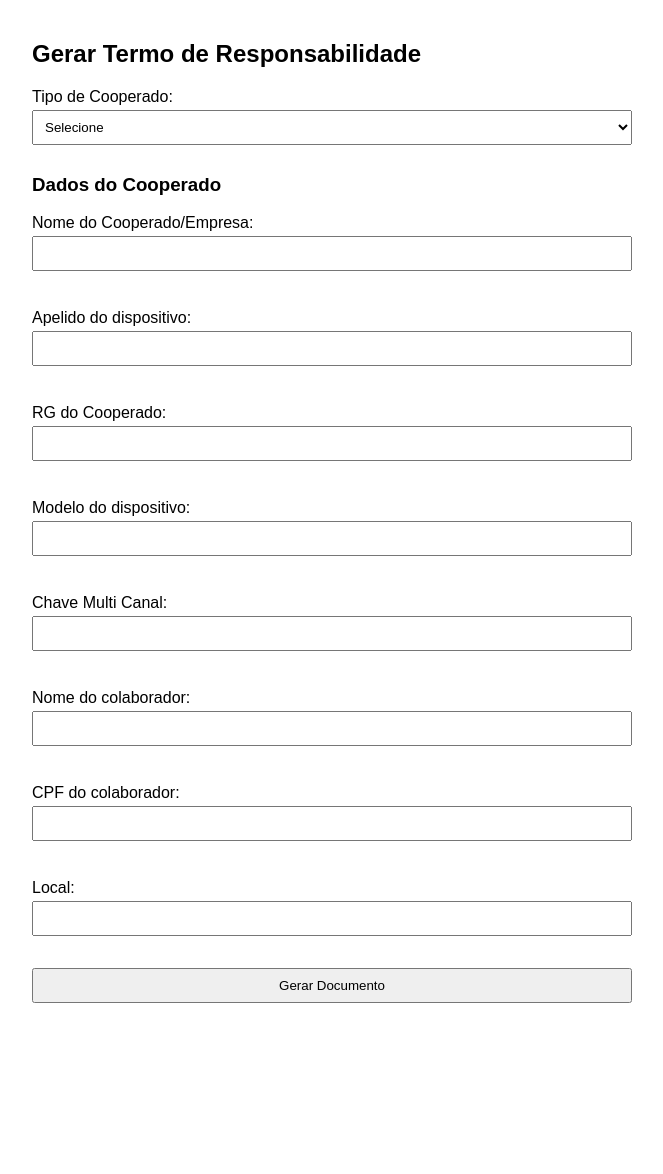
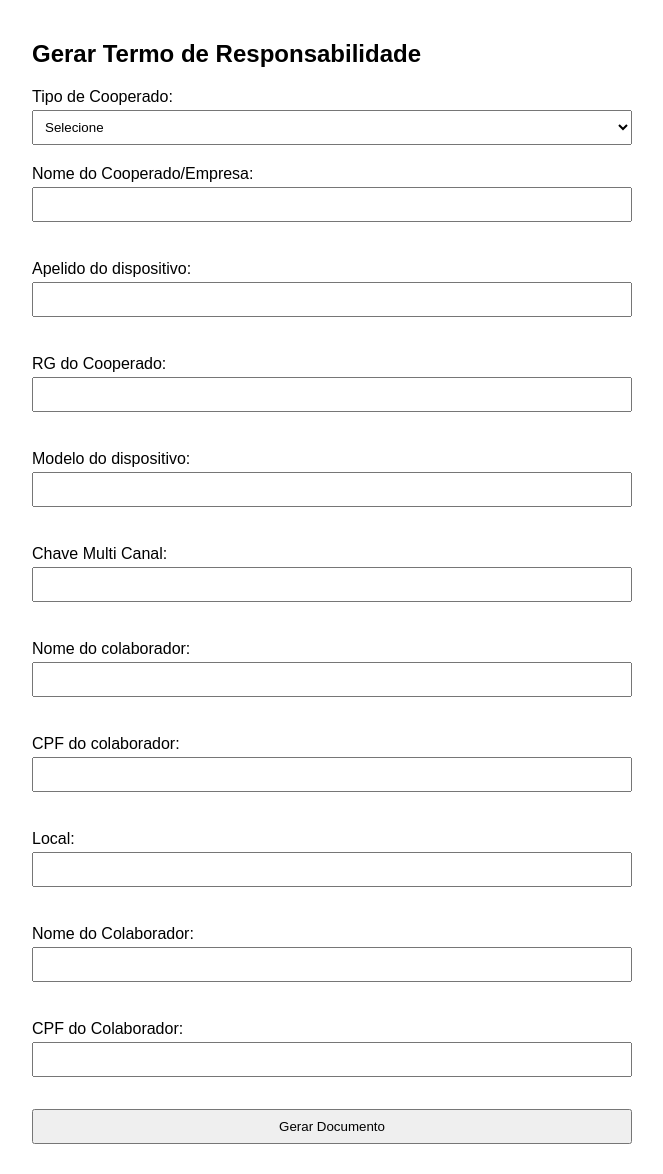
Before and after one commit to lucasrezendx/termo-cooperados, a Flask app: page / in a window 1280 px wide. Shown: the whole page, without its empty margins (308-971 px from the left). Before the commit the page ends 1003 px from the top, so only its background shows below. Run offline with Flask 3, Linux system fonts and the light colour scheme.

Commit message:
Update index.html

```diff
--- a/templates/index.html
+++ b/templates/index.html
@@ -38,8 +38,6 @@
             <option value="PJ">Pessoa Jurídica</option>
         </select>
 
-        <h3>Dados do Cooperado</h3>
-
         <label for="nome">Nome do Cooperado/Empresa:</label>
         <input type="text" name="nome" id="nome" required><br><br>
 
@@ -70,6 +68,11 @@
             <label for="local">Local:</label>
             <input type="text" name="local" id="local"><br><br>
 
+            <label for="nome_colaborador">Nome do Colaborador:</label>
+            <input type="text" name="nome_colaborador" id="nome_colaborador"><br><br>
+
+            <label for="cpf_colaborador">CPF do Colaborador:</label>
+            <input type="text" name="cpf_colaborador" id="cpf_colaborador"><br><br>
         </div>
 
         <button type="submit">Gerar Documento</button>
```
